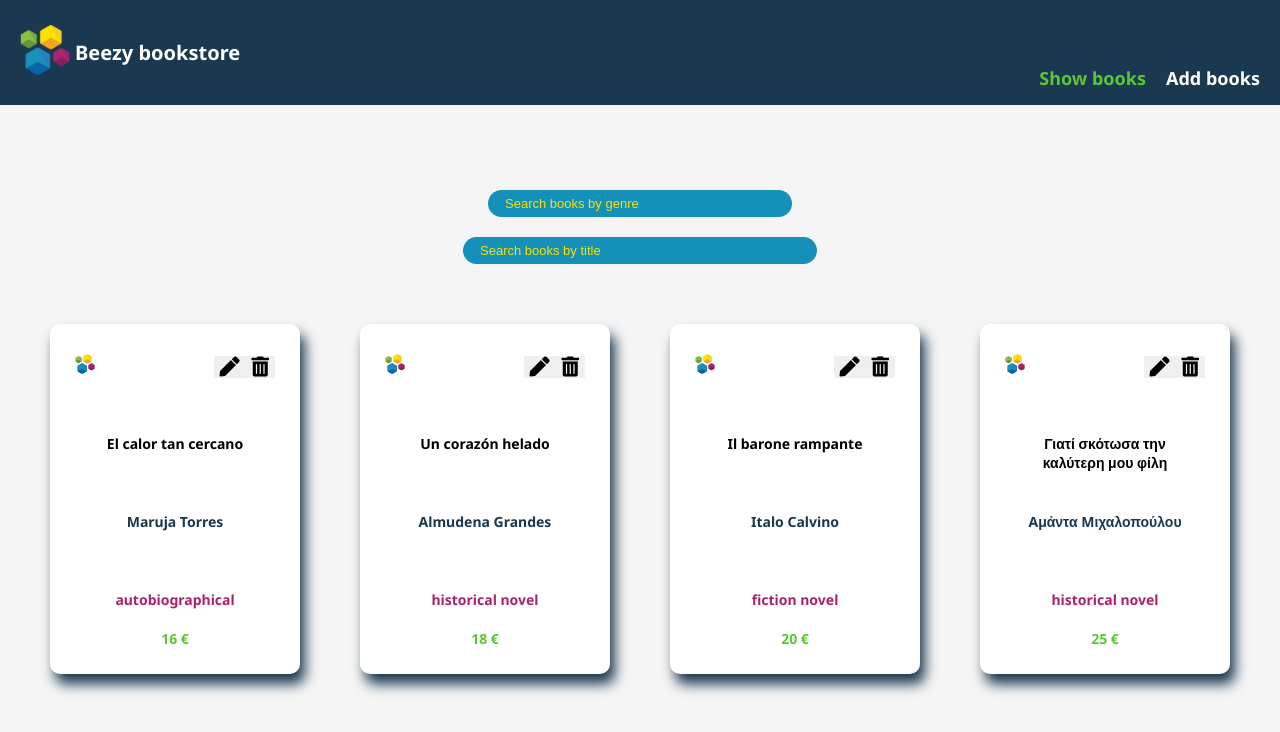
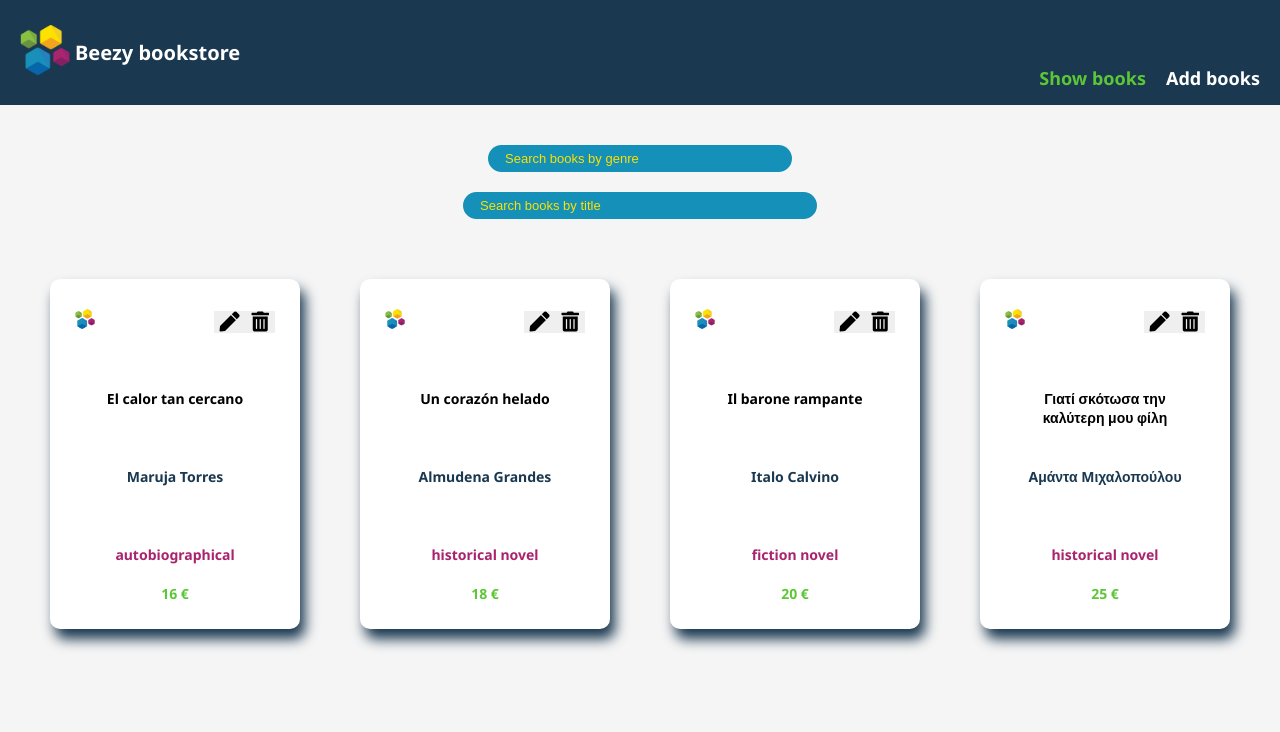
Before and after one commit to natalia-pn/B, a React (Create React App) app: page / in a window 1280 px wide. Shown: the top 732 px of the page. Built offline with nearby package versions, Linux system fonts and the light colour scheme.

Commit message:
Fix menu's styles

```diff
--- a/src/styles/_menu.scss
+++ b/src/styles/_menu.scss
@@ -2,7 +2,16 @@
     font-family: 'Noto Sans', sans-serif;
 }
 
+.App__main-section {
+    padding-top: 94px;
+
+    @media all and (min-width:768px) {
+        padding-top: 105px;
+    }
+}
+
 .App__header {
+    position: fixed;
     display: flex;
     justify-content: center;
     background-color: $dark-blue;
@@ -47,7 +56,7 @@
     margin-left: 5px;
     color: $white;
     font-weight: 700;
-    font-size: 16px;
+    font-size: 14px;
 
     @media all and (min-width:768px) {
         font-size: 20px;
@@ -66,7 +75,7 @@
 }
 
 .Show-books__link, .Add-books__link {
-    font-size: 13px;
+    font-size: 12px;
     text-decoration: none;
     margin-right: 15px;
     color: $white;
```
